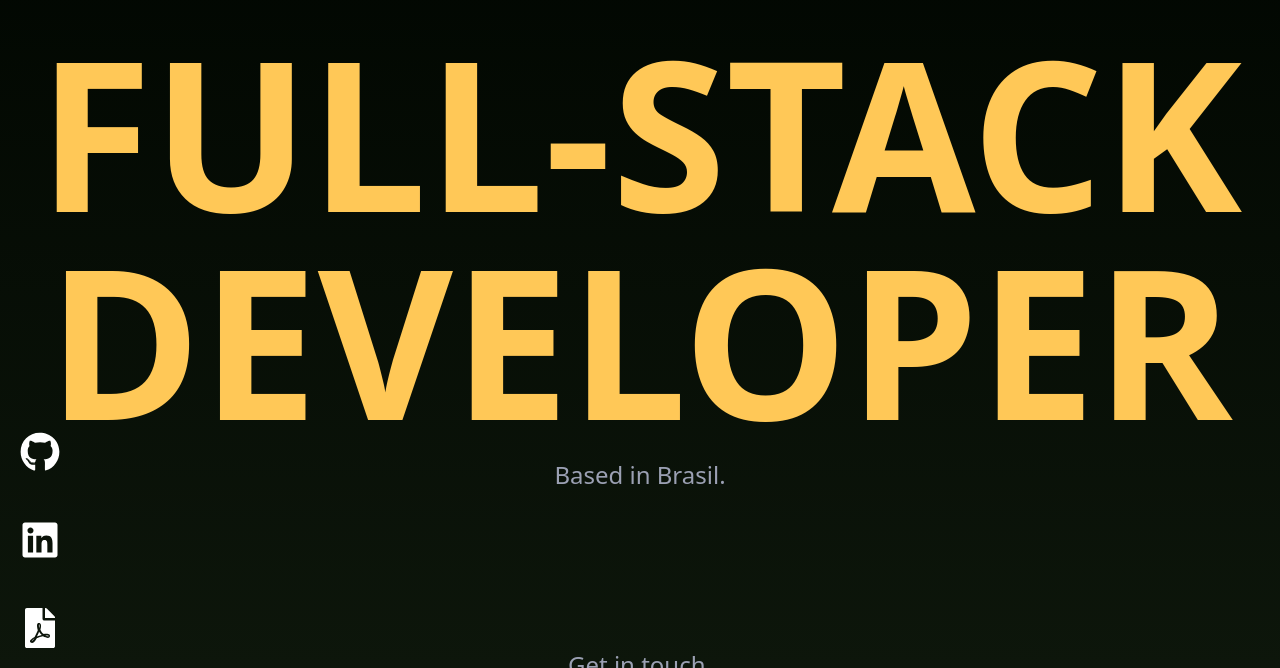
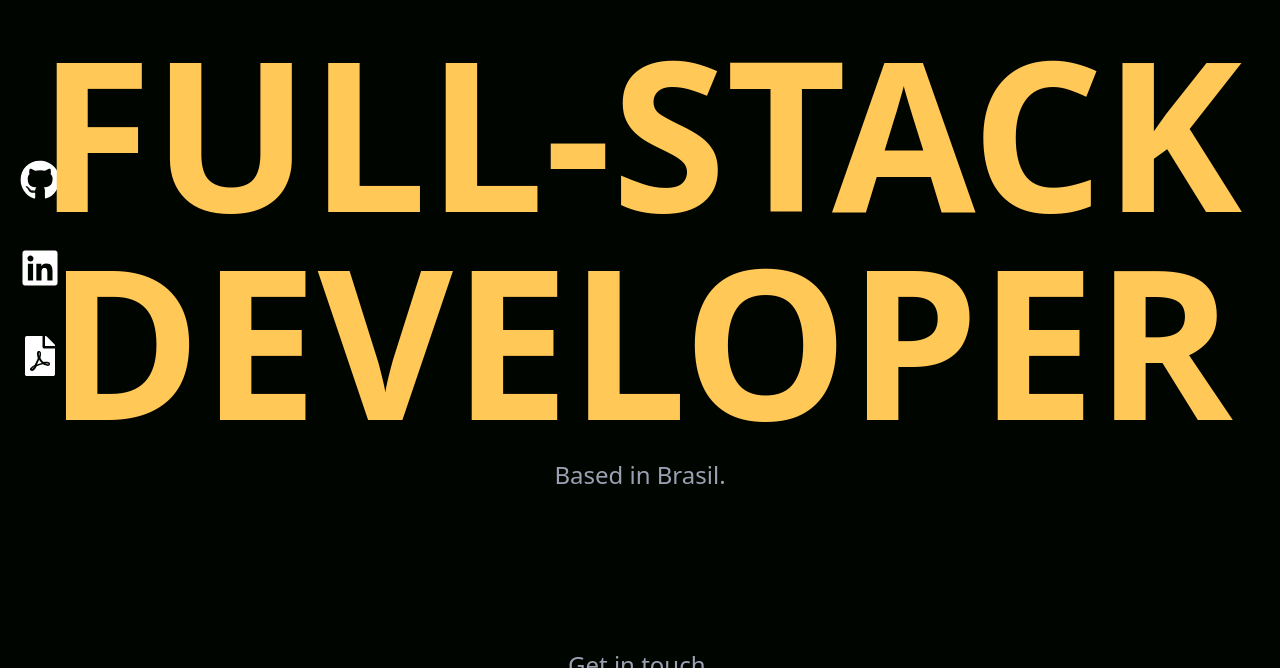
Before and after one commit to pefelippe/Portfolio, a Next.js app: page / in a window 1280 px wide. Shown: the part 132-800 px from the top of the page. Built offline with nearby package versions, Linux system fonts and the light colour scheme.

Commit message:
bg and links

```diff
--- a/pages/_app.tsx
+++ b/pages/_app.tsx
@@ -18,7 +18,7 @@ export default function App({ Component, pageProps }: AppProps) {
       className={`
     overflow-x-hidden overflow-y-scroll h-screen min-h-fit min-w-[400px] mx-auto scroll-smooth
     scrollbar scrollbar-track-gray-400/20 scrollbar-thumb-blue
-     font-sans text-white from-[#000500] to-[#0D160B] bg-gradient-to-b
+     font-sans text-white bg-[#000500]
      snap-mandatory snap-y
   `}
     >
--- a/src/components/Links.tsx
+++ b/src/components/Links.tsx
@@ -5,7 +5,7 @@ import AnimatedBtn from "./animated/AnimatedBtn";
 
 function Links() {
   return (
-    <div className=" flex gap-12 lg:flex-col max-lg:py-10 max-lg:w-full max-lg:justify-center">
+    <div className=" flex gap-12 lg:flex-col max-lg:py-10 max-lg:w-full justify-center items-center">
       <AnimatedBtn
         className="hover:text-blue"
         target="_blank"
--- a/src/components/layout/Header.tsx
+++ b/src/components/layout/Header.tsx
@@ -5,7 +5,7 @@ import Links from "../Links";
 
 const Navbar = () => {
   return (
-    <motion.nav className=" text-white lg:absolute left-5 bottom-5">
+    <motion.nav className=" text-white lg:absolute left-5 bottom-0 top-0 flex items-center justify-center">
       <Links />
     </motion.nav>
   );
```
